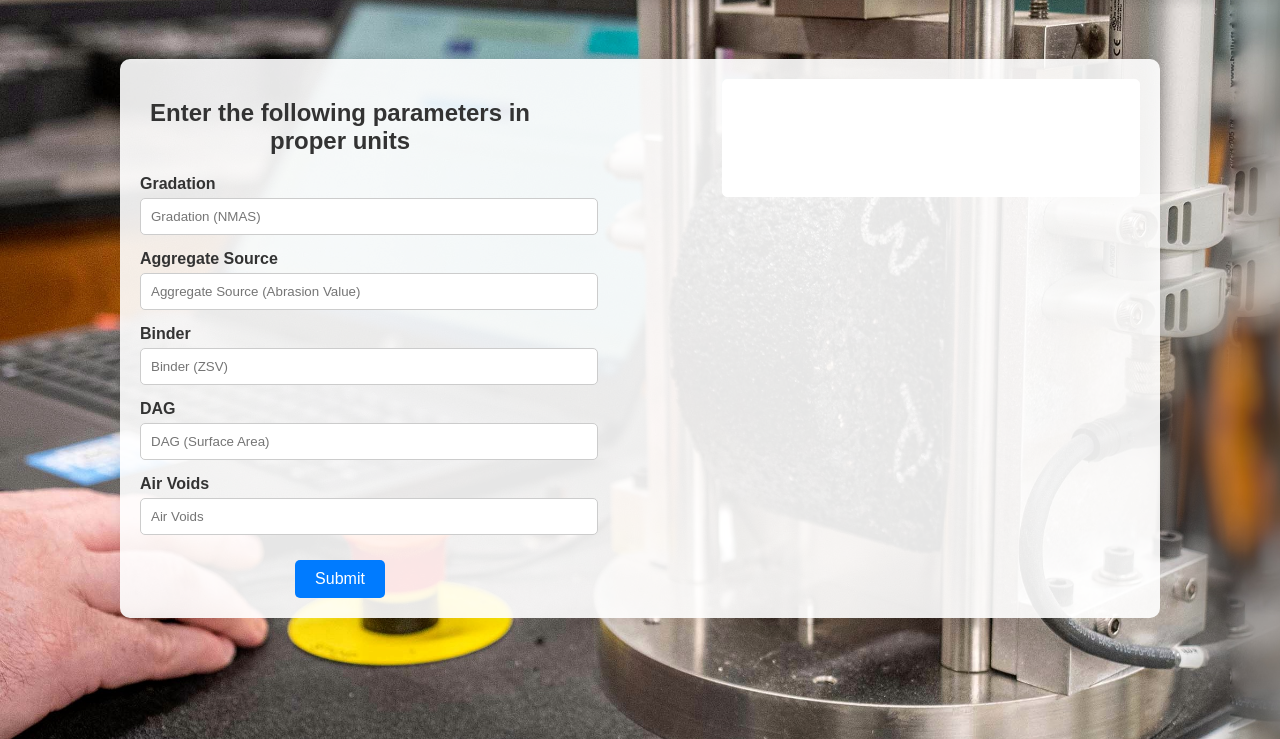
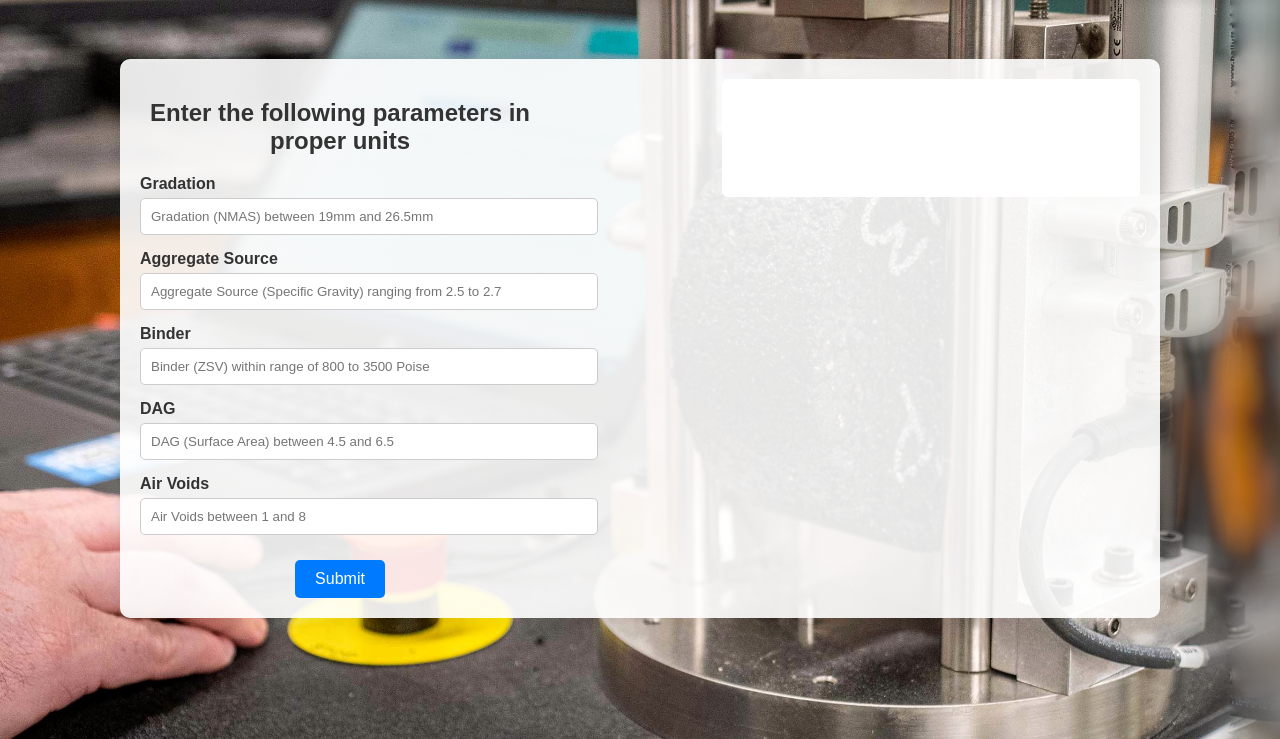
Before and after one commit to Vishur01/CTindex-PS, a Flask app: page /input_page1/1 in a window 1280 px wide. Shown: the part 61-800 px from the top of the page. Run offline with Flask 3, Linux system fonts and the light colour scheme; parts of the project's set-up code (start-up, migrations or seed data) failed here and were passed over.

Commit message:
Update input_page1.html

```diff
--- a/template/input_page1.html
+++ b/template/input_page1.html
@@ -160,23 +160,23 @@
             <form method="POST">
                 <div class="form-group">
                     <label for="Aggregate"><b>Gradation</b></label>
-                    <input type="number" step="0.01" name="Aggregate" placeholder="Gradation (NMAS)" required>
+                    <input type="number" step="0.01" name="Aggregate" placeholder="Gradation (NMAS) between 19mm and 26.5mm" required>
                 </div>
                 <div class="form-group">
                     <label for="source"><b>Aggregate Source</b></label>
-                    <input type="number" step="0.01" name="source" placeholder="Aggregate Source (Abrasion Value)" required>
+                    <input type="number" step="0.01" name="source" placeholder="Aggregate Source (Specific Gravity) ranging from 2.5 to 2.7" required>
                 </div>
                 <div class="form-group">
                     <label for="viscosity"><b>Binder</b></label>
-                    <input type="number" step="0.01" name="viscosity" placeholder="Binder (ZSV)" required>
+                    <input type="number" step="0.01" name="viscosity" placeholder="Binder (ZSV) within range of 800 to 3500 Poise" required>
                 </div>
                 <div class="form-group">
                     <label for="DAG"><b>DAG</b></label>
-                    <input type="number" step="0.01" name="DAG" placeholder="DAG (Surface Area)" required>
+                    <input type="number" step="0.01" name="DAG" placeholder="DAG (Surface Area) between 4.5 and 6.5" required>
                 </div>
                 <div class="form-group">
                     <label for="air_voids"><b>Air Voids</b></label>
-                    <input type="number" step="0.01" name="air_voids" placeholder="Air Voids" required>
+                    <input type="number" step="0.01" name="air_voids" placeholder="Air Voids between 1 and 8" required>
                 </div>
                 <button type="submit">Submit</button>
             </form>
```
